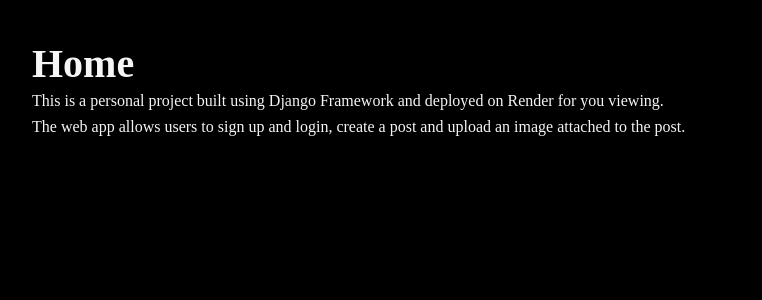
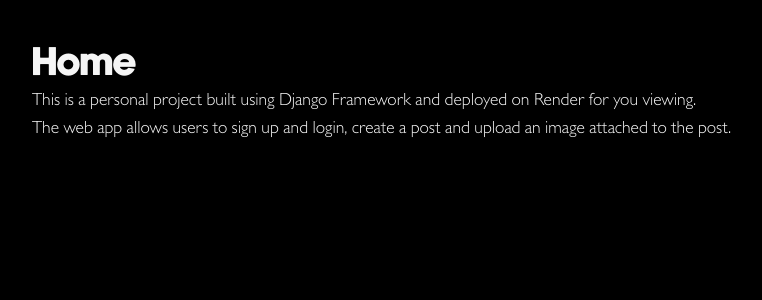
Before and after one commit to doubleOZ/django-blog-app, a Django app: page / in a window 1280 px wide. Shown: the part 79-379 px from the top of the page, without its empty margins (224-986 px from the left). Run offline with Django 5.2, Linux system fonts and the light colour scheme; parts of the project's set-up code (start-up, migrations or seed data) failed here and were passed over.

Commit message:
some styling needs to be added to see changes on the deployed server

```diff
--- a/myproject/posts/templates/posts/post_new.html
+++ b/myproject/posts/templates/posts/post_new.html
@@ -1,7 +1,8 @@
 {% extends 'layout.html' %} {% block title %} New Post {% endblock %} {% block content %}
 <section>
-  <h1>New Post</h1>
-  <form class="form-with-validation" action="{% url 'posts:new-post' %}" method="post" enctype="multipart/form-data">
+  <h1 class="post-title">New Post</h1>
+  <form class="form-with-validation post-body" action="{% url 'posts:new-post' %}" method="post"
+    enctype="multipart/form-data">
     {% csrf_token %}
     {{ form }}
     <button class="form-submit">Add Post</button>
--- a/myproject/posts/templates/posts/posts_list.html
+++ b/myproject/posts/templates/posts/posts_list.html
@@ -1,6 +1,6 @@
 {% extends 'layout.html' %} {% block title %} Posts {% endblock %} {% block content %}
 <section>
-  <h1>Posts</h1>
+  <h1 class="post-title">Posts</h1>
   {% for post in posts %}
   {% comment %} <div class="card">
     <img src="profile-picture.jpg" alt="Profile Picture" class="profile-picture">
@@ -15,7 +15,7 @@
   <article>
     <a class="post" href="{% url 'posts:page' slug=post.slug %}">
       <h2>
-        <p>
+        <p class="post-body">
           {{ post.author }}
           ✴
           {% now "Y" as current_year %}
--- a/myproject/templates/home.html
+++ b/myproject/templates/home.html
@@ -1,8 +1,9 @@
 {% extends 'layout.html' %}
 {% block title %} Home {% endblock %}
 {% block content %}
-<h1>Home</h1>
-<p>This is a personal project built using Django Framework and deployed on Render for you viewing.<br> The web app
+<h1 class="post-title">Home</h1>
+<p class="post-body">This is a personal project built using Django Framework and deployed on Render for you viewing.<br>
+  The web app
   allows
   users to sign up and login, create a post and upload an image attached to the post.</p>
 {% endblock %}
```
